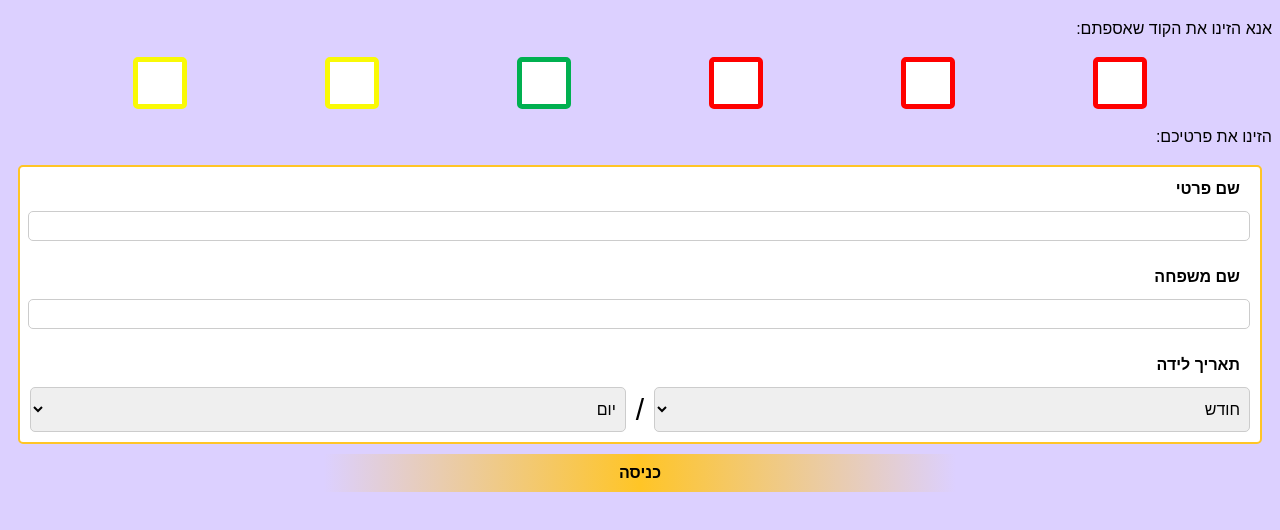
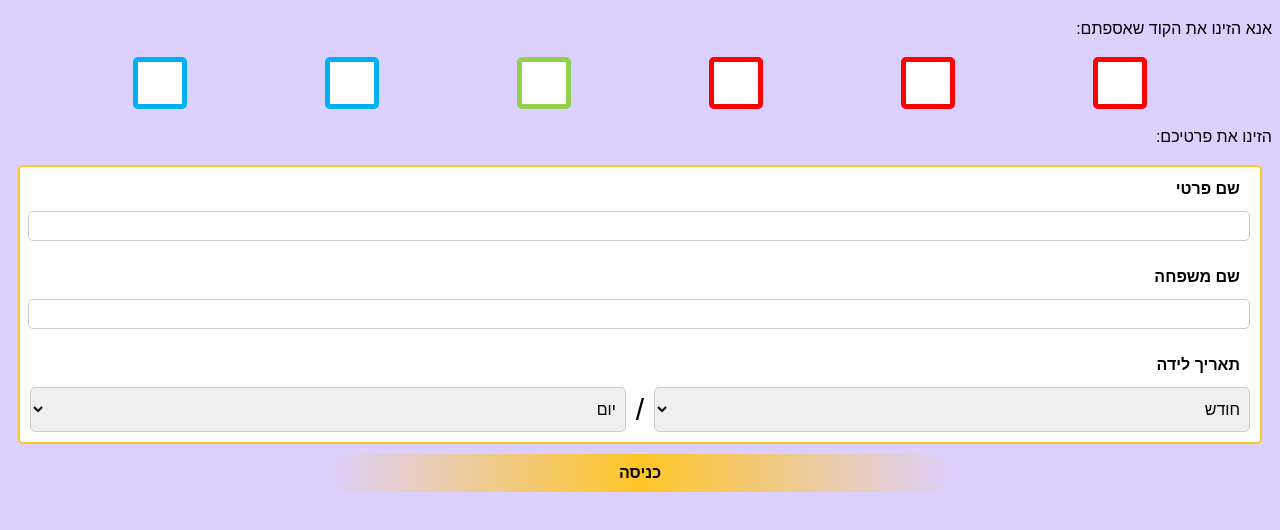
Before and after one commit to ywais/BeatNua, a plain HTML site: page index.html in a window 1280 px wide. Shown: the part 190-720 px from the top of the page. Drawn offline with Linux system fonts and the light colour scheme.

Commit message:
Update index.html
new colors

```diff
--- a/index.html
+++ b/index.html
@@ -55,11 +55,11 @@
 
       #input-square1,
       #input-square2 {
-        border-color: #f9f906;
+        border-color: #00B0F0;
       }
 
       #input-square3 {
-        border-color: #00B050;
+        border-color: #92D050;
       }
 
       #input-square4,
```
